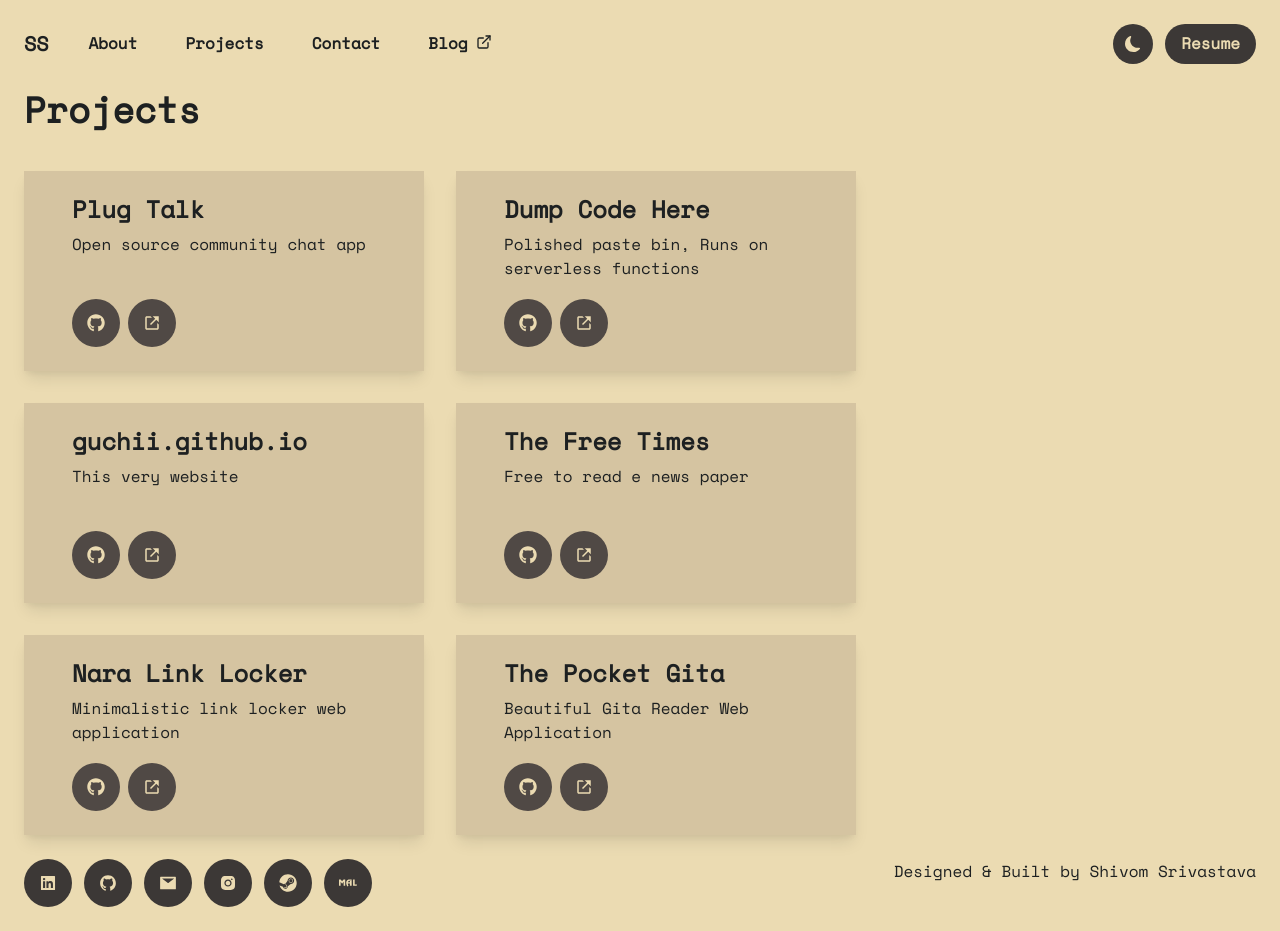
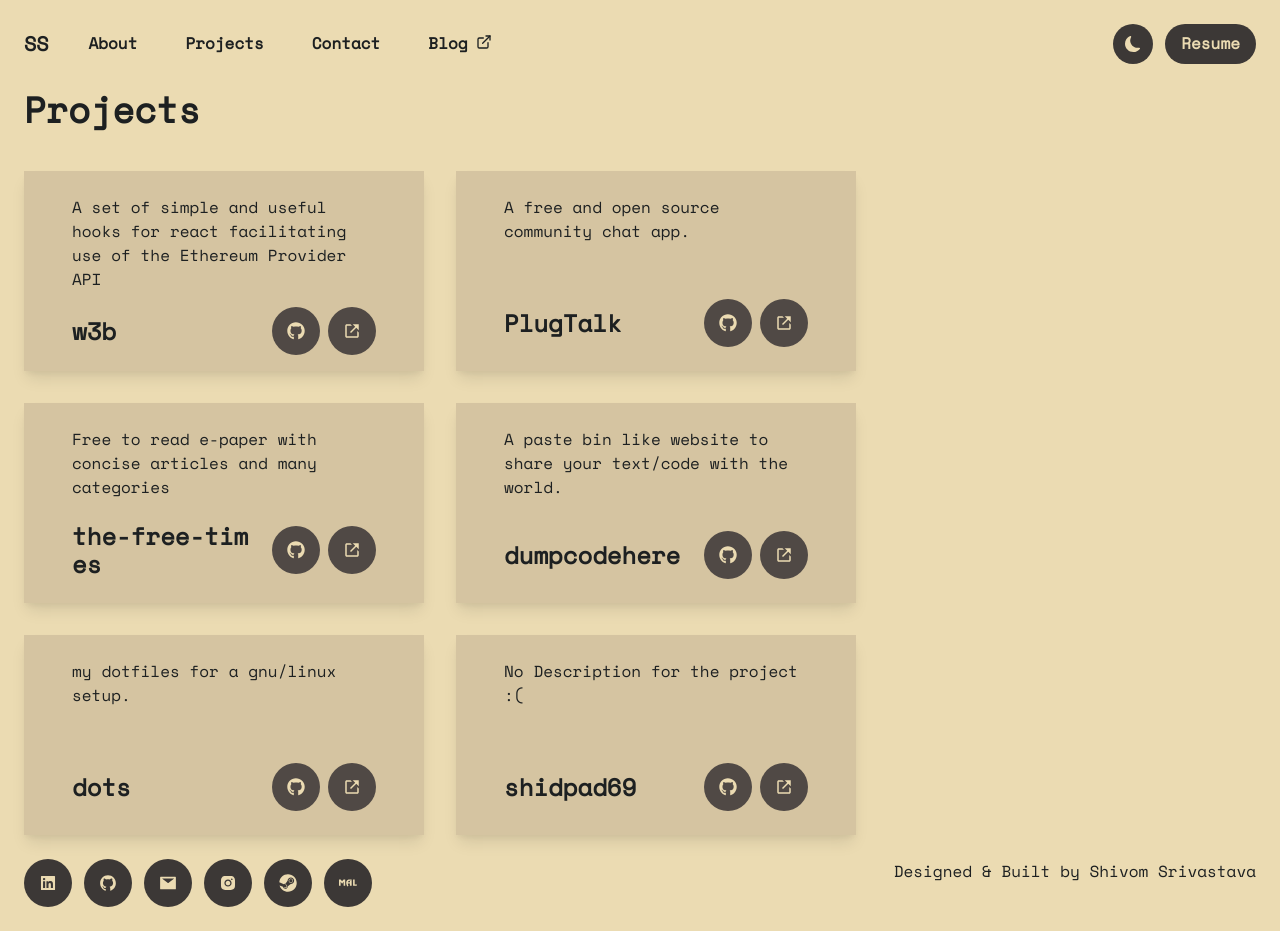
Before and after one commit to Guchii/me, a Next.js app: page /projects in a window 1280 px wide. Built offline with nearby package versions, Linux system fonts and the light colour scheme; a web font is replaced by a local one.

Commit message:
projects from pinned repos 1

```diff
--- a/components/Header.tsx
+++ b/components/Header.tsx
@@ -45,8 +45,6 @@ const Header = () => {
         position="sticky"
         top={0}
         zIndex={1000}
-        // bg={{ sm: useColorModeValue("white", "gray.800"), md: "none" }}
-        // backdropFilter={{ sm: "blur(10px)", md: "none" }}
       >
         <NextLink href="/">
           <Text fontWeight={"black"} fontSize="xl">
@@ -96,12 +94,12 @@ const Header = () => {
                 <NextLink key={nice} href={`/${nice.toLowerCase()}`} passHref>
                   <MenuItem
                     closeOnSelect
-                    as="a"
+                    bg={menuColors.bg}
                     _hover={{
                       bg: menuColors.hover,
                     }}
                   >
-                    {nice}
+                    <Link>{nice}</Link>
                   </MenuItem>
                 </NextLink>
               ))}
--- a/package.json
+++ b/package.json
@@ -18,6 +18,7 @@
     "@fontsource/space-mono": "^4.5.10",
     "@fontsource/staatliches": "^4.5.0",
     "@popperjs/core": "^2.10.2",
+    "@tanstack/react-query": "^4.19.1",
     "bootstrap": "^5.1.3",
     "classnames": "^2.3.1",
     "framer-motion": "^4",
--- a/pages/projects.tsx
+++ b/pages/projects.tsx
@@ -7,17 +7,14 @@ import {
   Stack,
   Text,
   useColorMode,
-  useColorModeValue,
   VStack,
   Wrap,
   WrapItem,
 } from "@chakra-ui/react";
 import Head from "next/head";
-import { useMemo } from "react";
+import { useEffect, useMemo, useState } from "react";
 import { BiLinkExternal } from "react-icons/bi";
 import { FaGithub } from "react-icons/fa";
-
-import projects from "../projects.json";
 
 const Projects = () => {
   const { colorMode } = useColorMode();
@@ -31,6 +28,23 @@ const Projects = () => {
       },
     };
   }, [colorMode]);
+  const [myProjects, setMyProjects] = useState<
+    Array<{
+      name: string;
+      description: string;
+      url: string;
+      homepageUrl: string;
+    }>
+  >([]);
+  const fetchProjects = async () => {
+    const response = await fetch("/projects.json");
+    const data = await response.json();
+    console.log(data);
+    setMyProjects(data);
+  };
+  useEffect(() => {
+    fetchProjects();
+  }, []);
   return (
     <VStack
       gap={8}
@@ -49,7 +63,7 @@ const Projects = () => {
         Projects
       </Heading>
       <Wrap spacing={8} w="full" justify={{ sm: "center", md: "start" }}>
-        {projects.map((project, i) => (
+        {myProjects.map((project, i) => (
           <WrapItem h="200px" w="400px" key={i}>
             <Stack
               height={"full"}
@@ -66,43 +80,44 @@ const Projects = () => {
               transitionDuration="0.3s"
               userSelect={"none"}
             >
-              <Heading fontSize={24}>{project.name}</Heading>
               <Text>
-                {project.desc.slice(0, 50)}
-                {project.desc.length > 50 && "..."}
+                {project.description || "No Description for the project :("}
               </Text>
               <Spacer />
-              <HStack justify={{ sm: "center", md: "flex-start" }}>
+              <HStack
+                justify={{ sm: "center", md: "flex-start" }}
+                alignItems={"center"}
+              >
+                <Heading marginRight={"auto"} wordBreak="break-all" maxW={"180px"} fontSize={24}>{project.name}</Heading>
                 <IconButton
                   aria-label="source"
                   size={"lg"}
                   icon={<FaGithub />}
                   as={Link}
                   isExternal
-                  href={project.source}
+                  href={project.url}
                   bg={menuColors.button.bg}
                   color={menuColors.button.fg}
-                  _hover= {{
+                  _hover={{
                     bg: menuColors.button.bg,
-
                   }}
-                  _active= {{
+                  _active={{
                     bg: menuColors.button.bg,
                   }}
                 />
                 <IconButton
-                  aria-label="steam"
+                  aria-label="homepage"
                   size={"lg"}
                   as={Link}
                   isExternal
-                  href={project.source}
+                  href={project.homepageUrl ||  project.url}
                   icon={<BiLinkExternal />}
                   bg={menuColors.button.bg}
                   color={menuColors.button.fg}
-                  _hover= {{
+                  _hover={{
                     bg: menuColors.button.bg,
                   }}
-                  _active= {{
+                  _active={{
                     bg: menuColors.button.bg,
                   }}
                 />
--- /dev/null
+++ b/public/projects.json
@@ -0,0 +1,56 @@
+[
+  {
+    "name": "w3b",
+    "description": "A set of simple and useful hooks for react facilitating use of the Ethereum Provider API",
+    "url": "https://github.com/Guchii/w3b",
+    "homepageUrl": "",
+    "createdAt": "2022-12-10T11:23:32Z",
+    "updatedAt": "2022-12-11T06:08:14Z",
+    "isPrivate": false
+  },
+  {
+    "name": "PlugTalk",
+    "description": "A free and open source community chat app.",
+    "url": "https://github.com/Guchii/PlugTalk",
+    "homepageUrl": "https://plugtalk.netlify.app/",
+    "createdAt": "2021-10-06T06:29:46Z",
+    "updatedAt": "2022-03-25T12:41:30Z",
+    "isPrivate": false
+  },
+  {
+    "name": "the-free-times",
+    "description": "Free to read e-paper with concise articles and many categories",
+    "url": "https://github.com/Guchii/the-free-times",
+    "homepageUrl": "https://guchii.github.io/the-free-times/",
+    "createdAt": "2022-01-04T07:28:15Z",
+    "updatedAt": "2022-01-08T16:38:25Z",
+    "isPrivate": false
+  },
+  {
+    "name": "dumpcodehere",
+    "description": "A paste bin like website to share your text/code with the world.",
+    "url": "https://github.com/Guchii/dumpcodehere",
+    "homepageUrl": "https://dumpcodehere.vercel.app",
+    "createdAt": "2021-11-11T11:54:25Z",
+    "updatedAt": "2021-12-25T10:42:37Z",
+    "isPrivate": false
+  },
+  {
+    "name": "dots",
+    "description": "my dotfiles for a gnu/linux setup.",
+    "url": "https://github.com/Guchii/dots",
+    "homepageUrl": "",
+    "createdAt": "2021-09-06T19:39:04Z",
+    "updatedAt": "2021-12-08T05:28:46Z",
+    "isPrivate": false
+  },
+  {
+    "name": "shidpad69",
+    "description": null,
+    "url": "https://github.com/Guchii/shidpad69",
+    "homepageUrl": "shidpad69.vercel.app",
+    "createdAt": "2022-05-05T10:44:23Z",
+    "updatedAt": "2022-11-01T21:10:22Z",
+    "isPrivate": false
+  }
+]
```
Also changed, not shown: 1 other file (tests, documents, lock files or other folders).
